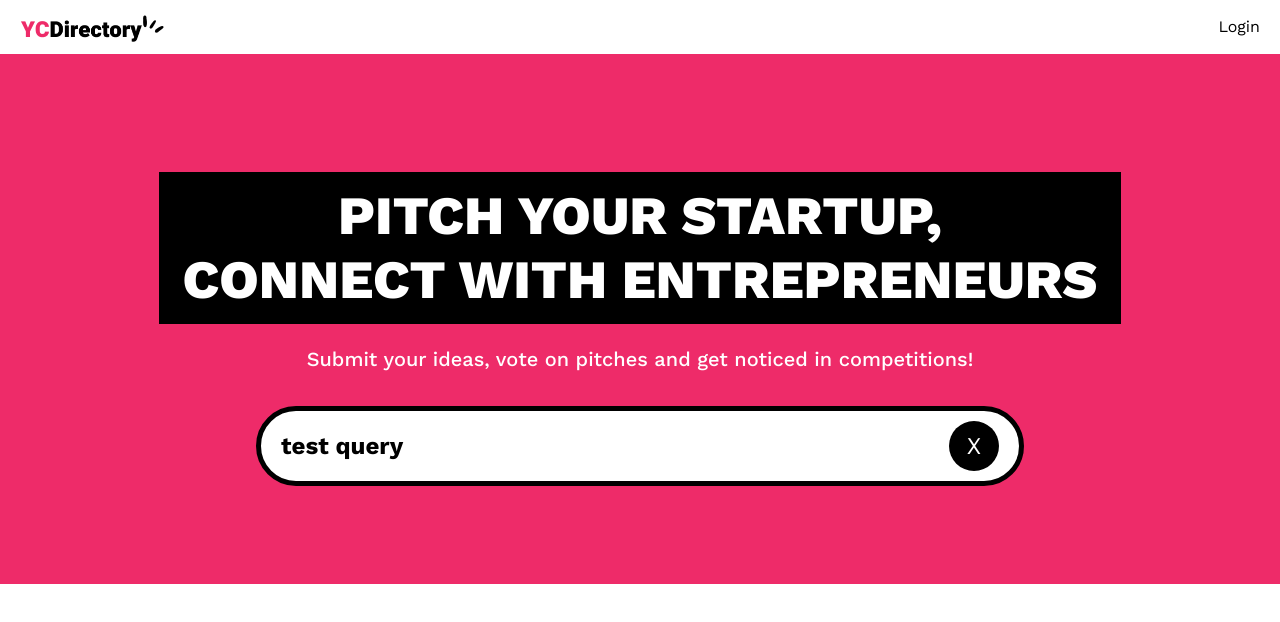
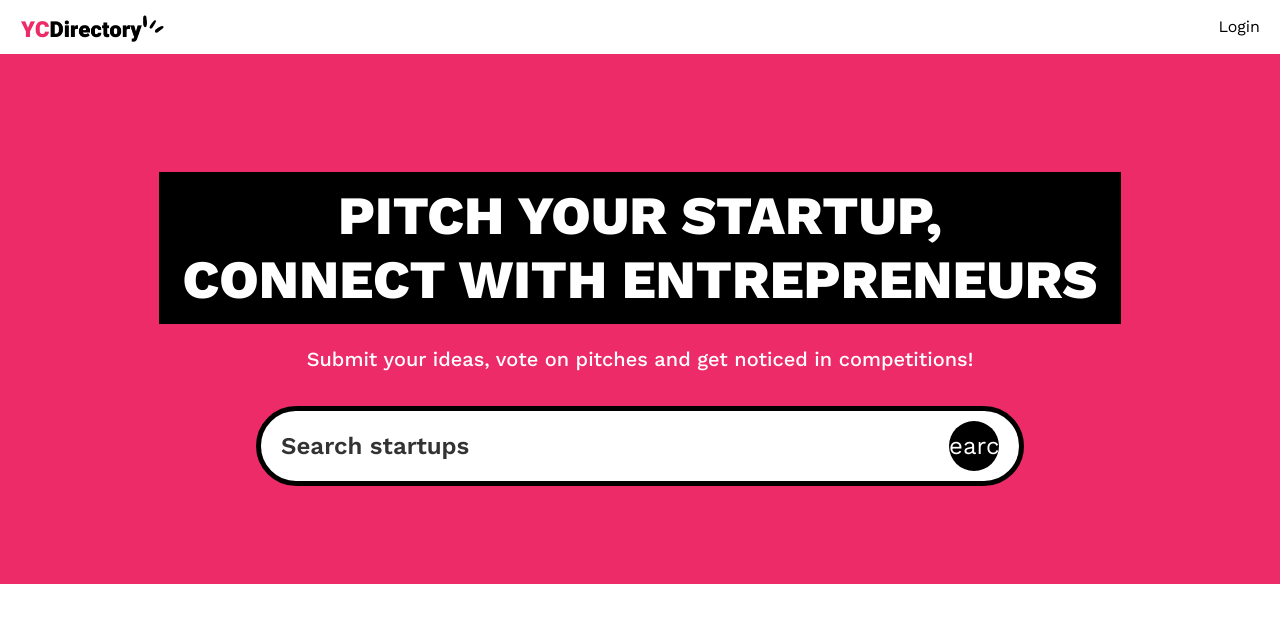
Before and after one commit to joel-cagla/Sandbox, a Next.js app in the folder startup-app/: page / in a window 1280 px wide. Shown: the top 622 px of the page. Built offline with nearby package versions, Linux system fonts and the light colour scheme; no server answers.

Commit message:
Add query parameters for search bar

```diff
--- a/startup-app/app/(root)/page.tsx
+++ b/startup-app/app/(root)/page.tsx
@@ -2,7 +2,10 @@
 
 import SearchForm from "../components/SearchForm";
 
-export default function Home() {
+export default async function Home({ searchParams}: {
+  searchParams: Promise<{query?: string}>
+}) {
+  const query = (await searchParams).query;
   return (
     <>
       <section className="pink_container">
@@ -13,7 +16,7 @@
           className="sub-heading !max-w-3xl">Submit your ideas, vote on pitches and get noticed in
             competitions!
           </p>
-          <SearchForm />
+          <SearchForm query={query} />
       </section>
     </>
   );
--- a/startup-app/app/components/SearchForm.tsx
+++ b/startup-app/app/components/SearchForm.tsx
@@ -2,9 +2,7 @@
 import Form from "next/form";
 import SearchFormReset from "./SearchFormReset";
 
-const SearchForm = () => {
-    const query = "test query";
-
+const SearchForm = ({query}: {query?:string}) => {
     return (
         <Form action="/" scroll={false} className="search-form">
             <input
@@ -16,6 +14,7 @@
 
             <div className="flex gap-2">
                 {query && <SearchFormReset />}
+                <button type="submit" className="search-btn text-white">Search</button>
             </div>
         </Form>
     )
```
